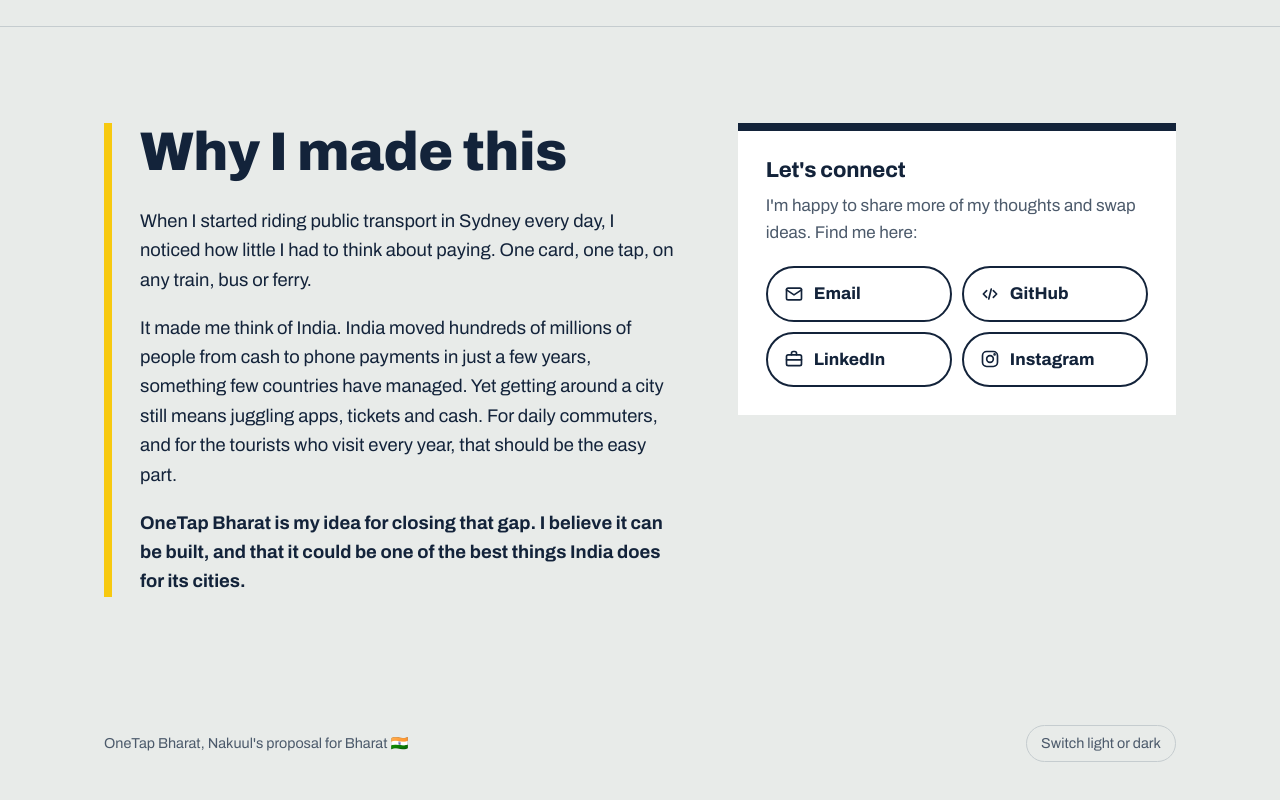
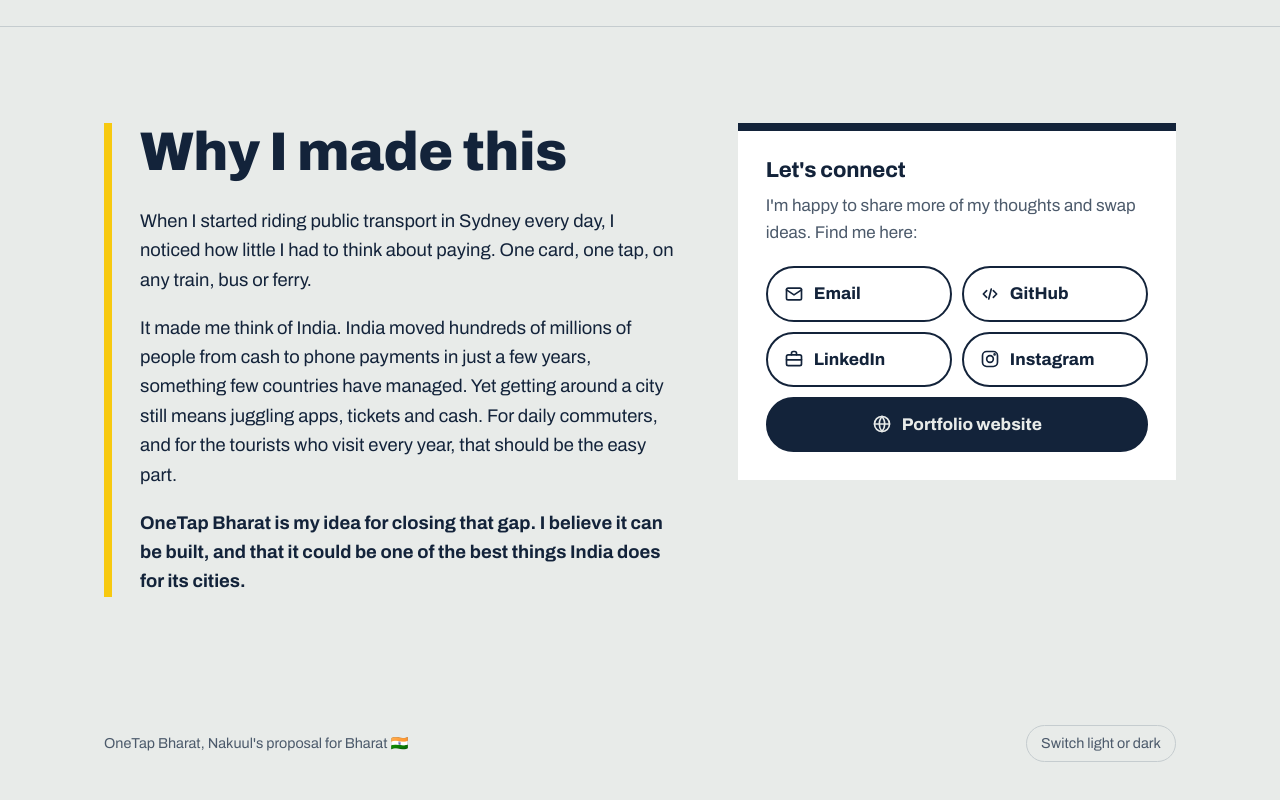
Before and after one commit to Nakuul01/OneTap-Bharat, a plain HTML site: page index.html in a window 1280 px wide. Shown: the part 11012-11812 px from the top of the page. Drawn offline with Linux system fonts and the light colour scheme.

Commit message:
Update index.html

```diff
--- a/index.html
+++ b/index.html
@@ -5,12 +5,6 @@
 <meta name="viewport" content="width=device-width, initial-scale=1, viewport-fit=cover">
 <title>OneTap Bharat: one card for every ride in Mumbai</title>
 <meta name="description" content="India leads the world in digital payments, but a Mumbai commuter still can't tap one card and ride everything. A proposal modelled on Sydney's Opal card.">
-<meta property="og:title" content="OneTap Bharat: one card for every ride in Mumbai">
-<meta property="og:description" content="India leads the world in digital payments, but a Mumbai commuter still can't tap one card and ride everything. A proposal modelled on Sydney's Opal card.">
-<meta property="og:image" content="https://nakuul01.github.io/OneTap-Bharat/preview.jpg">
-<meta property="og:url" content="https://nakuul01.github.io/OneTap-Bharat/">
-<meta property="og:type" content="website">
-<meta name="twitter:card" content="summary_large_image">
 <link rel="preconnect" href="https://fonts.googleapis.com">
 <link rel="preconnect" href="https://fonts.gstatic.com" crossorigin>
 <link href="https://fonts.googleapis.com/css2?family=Archivo:wdth,wght@62..125,400..900&family=Noto+Sans+Devanagari:wght@600;800&display=swap" rel="stylesheet">
@@ -266,6 +260,9 @@ footer{padding:32px 0 48px; color:var(--muted); font-size:.9rem}
 .links a{display:flex; align-items:center; gap:10px; padding:12px 16px; border:2px solid var(--ink); border-radius:999px; text-decoration:none; font-weight:750}
 .links a:hover{background:var(--sign); color:var(--sign-ink); border-color:var(--sign-ink)}
 .links svg{width:20px; height:20px; flex:none}
+.links li.wide{grid-column:1/-1}
+.links li.wide a{justify-content:center; background:var(--ink); color:var(--bg)}
+.links li.wide a:hover{background:var(--sign); color:var(--sign-ink)}
 @media (max-width: 880px){ .connect .wrap{grid-template-columns:1fr; gap:40px} }
 @media (max-width: 380px){ .links{grid-template-columns:1fr} }
 /* compare */
@@ -735,6 +732,7 @@ footer{padding:32px 0 48px; color:var(--muted); font-size:.9rem}
         <li><a href="https://github.com/Nakuul01" target="_blank" rel="noopener"><svg viewBox="0 0 24 24" aria-hidden="true" focusable="false"><g fill="none" stroke="currentColor" stroke-width="2" stroke-linecap="round" stroke-linejoin="round"><path d="M8 8l-4 4 4 4M16 8l4 4-4 4M13.5 6l-3 12"/></g></svg>GitHub</a></li>
         <li><a href="https://www.linkedin.com/in/nakuulagarwaal/" target="_blank" rel="noopener"><svg viewBox="0 0 24 24" aria-hidden="true" focusable="false"><g fill="none" stroke="currentColor" stroke-width="2" stroke-linecap="round" stroke-linejoin="round"><rect x="3" y="7" width="18" height="13" rx="2"/><path d="M9 7V5a2 2 0 0 1 2-2h2a2 2 0 0 1 2 2v2M3 13h18"/></g></svg>LinkedIn</a></li>
         <li><a href="https://www.instagram.com/nakuul_agarwaal/" target="_blank" rel="noopener"><svg viewBox="0 0 24 24" aria-hidden="true" focusable="false"><g fill="none" stroke="currentColor" stroke-width="2" stroke-linecap="round" stroke-linejoin="round"><rect x="3" y="3" width="18" height="18" rx="5"/><circle cx="12" cy="12" r="4"/><circle cx="17.5" cy="6.5" r=".6" fill="currentColor"/></g></svg>Instagram</a></li>
+        <li class="wide"><a href="https://nakuul01.github.io/Portfolio/" target="_blank" rel="noopener"><svg viewBox="0 0 24 24" aria-hidden="true" focusable="false"><g fill="none" stroke="currentColor" stroke-width="2" stroke-linecap="round" stroke-linejoin="round"><circle cx="12" cy="12" r="9"/><path d="M3 12h18M12 3a14 14 0 0 1 0 18M12 3a14 14 0 0 0 0 18"/></g></svg>Portfolio website</a></li>
       </ul>
     </div>
   </div>
```
